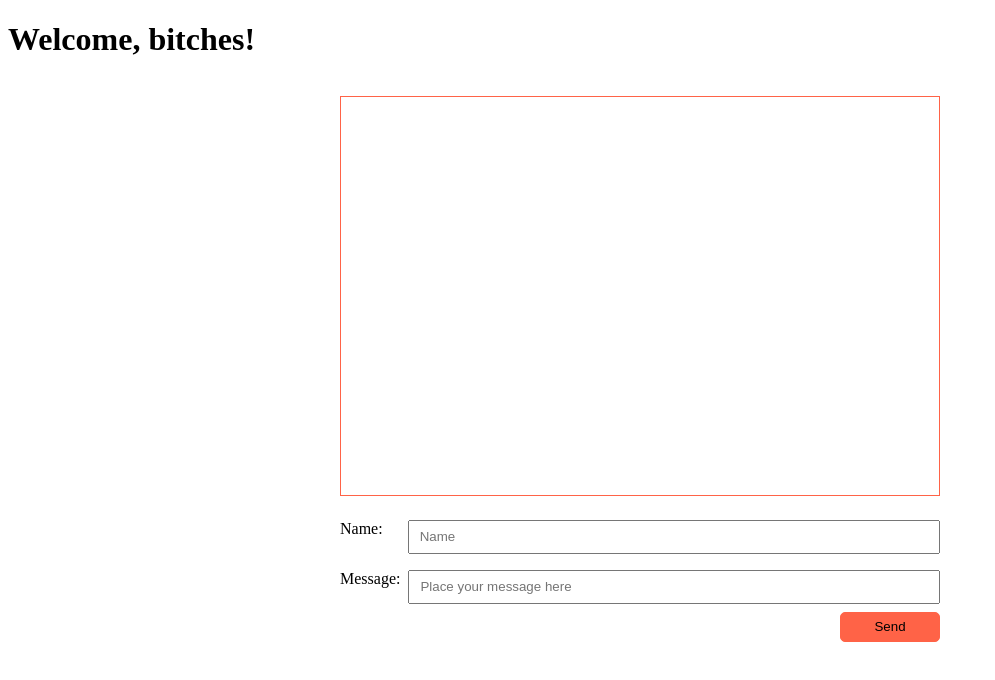
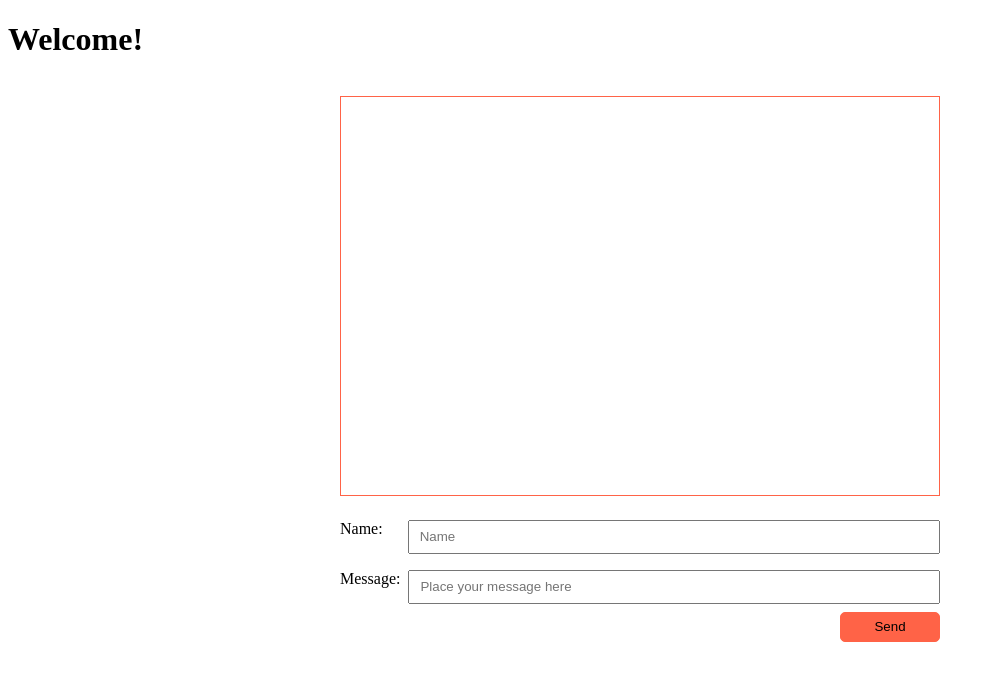
Before and after one commit to sergesarapov/socket-chat, a website: page public/index.html in a window 1280 px wide. Shown: the whole page, without its empty margins (0-995 px from the left). Drawn offline with nearby package versions, Linux system fonts and the light colour scheme; no server answers.

Commit message:
changed h1

```diff
--- a/public/index.html
+++ b/public/index.html
@@ -9,7 +9,7 @@
     <title>Sarapov's chat</title>
   </head>
   <body>
-    <h1>Welcome, bitches!</h1>
+    <h1>Welcome!</h1>
     <section class="chat-container">
       <ul class="messages-container"></ul>
       <form class="message-form">
```
